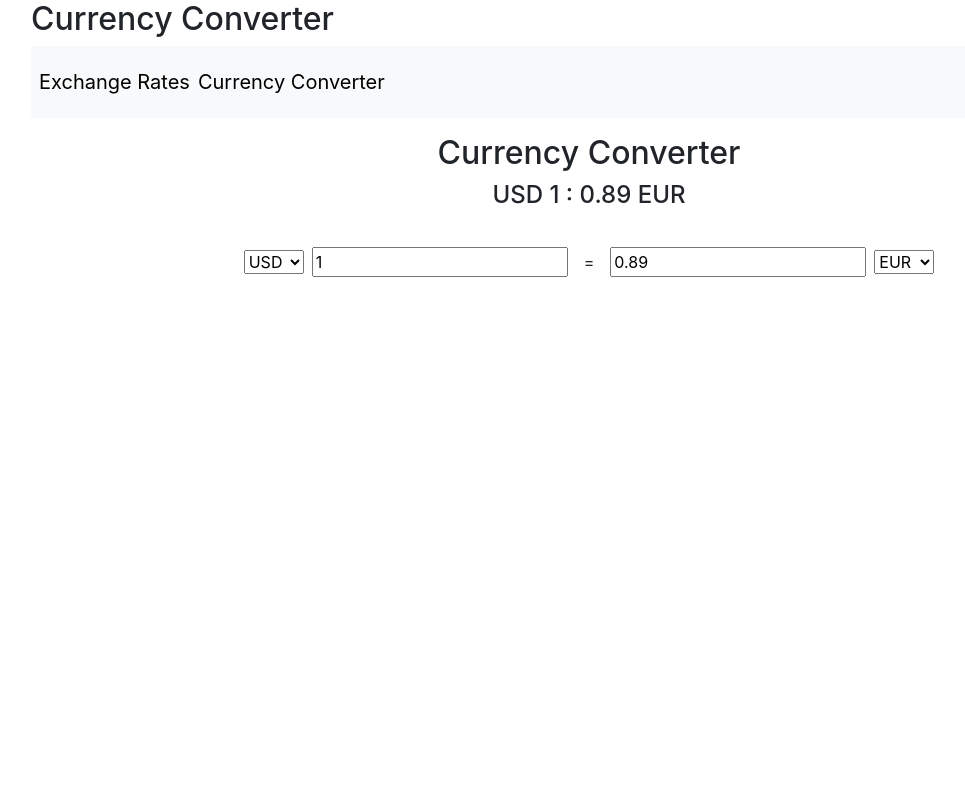
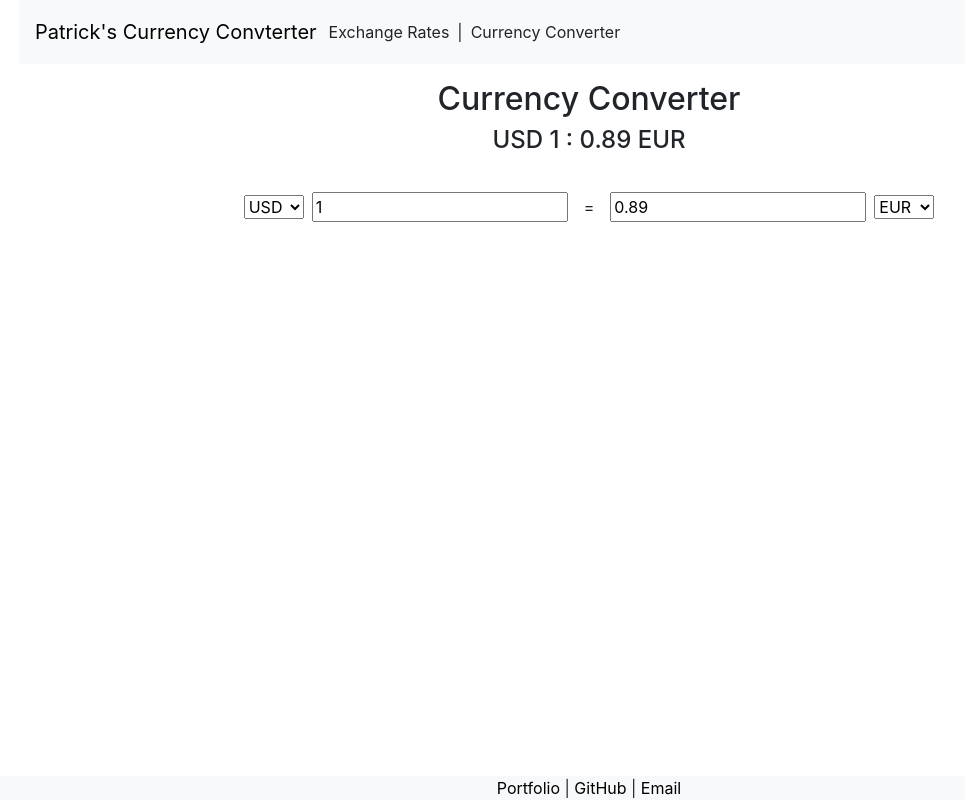
Before and after one commit to PMorehead/CurrencyExchange, a React (Create React App) app: page /CurrencyConverter in a window 1280 px wide. Shown: the whole page, without its empty margins (51-1016 px from the left). Built offline with nearby package versions, Linux system fonts and the light colour scheme.

Commit message:
Added some styling

```diff
--- a/src/App.js
+++ b/src/App.js
@@ -12,11 +12,13 @@ const NotFound = () => {
 const App = () => {
   return (
     <Router>
-      <div className="container">
-        <h2>Currency Converter</h2>
-        <nav className='navbar navbar-expand-lg navbar-light bg-light'>
-          <Link className='navbar-brand m-2' to="/">Exchange Rates</Link>
-          <Link className='navbar-brand' to="/CurrencyConverter/">Currency Converter</Link>
+      <div className="container bg-light text-center">
+        <h2 className='d-md-none'>Patrick's Currency Converter</h2>
+        <nav className='navbar navbar-expand navbar-light bg-light'>
+          <span className='m-1 navbar-brand d-none d-md-inline'>Patrick's Currency Convterter</span>
+          <Link className='m-2 nav-link' to="/">Exchange Rates</Link>
+          <span> | </span>
+          <Link className='m-2 nav-link' to="/CurrencyConverter/">Currency Converter</Link>
         </nav>
       </div>
       <Routes>
--- a/src/CurrencyConverter.js
+++ b/src/CurrencyConverter.js
@@ -155,7 +155,8 @@ class CurrencyConverter extends React.Component {
               <option value="ZAR">ZAR</option>
             </select>
             <input value={amount1} onChange={this.handleChangeAmount1} type="number" name="currency1" />
-            <span className="mx-3">=</span>
+            <span className="mx-3 d-none d-md-inline">=</span>
+            <p className='d-block d-md-none'>=</p>
             <input value={amount2} onChange={this.handleChangeAmount2} type="number" name="currency2" />
             <select className='m-2' name="cur2" defaultValue="EUR" onChange={this.handleChangeCur2}>
               <option value="AUD">AUD</option>
@@ -194,7 +195,19 @@ class CurrencyConverter extends React.Component {
             </select>
           </div>
         </div>
+        <footer>
+          <div class="row bg-light">
+            <div class="col fixed-bottom bg-light text-center">
+              <a className='footer-link'href="https://earnest-sorbet-b49b4e.netlify.app/">Portfolio</a>
+              <span> | </span>
+              <a className='footer-link' href="https://github.com/PMorehead">GitHub</a>
+              <span> | </span>
+              <a className='footer-link' href="mailto:patrick.a.morehead@gmail.com">Email</a>
+            </div>
+          </div>
+        </footer>
       </div>
+
     )
   }
 }
--- a/src/Home.js
+++ b/src/Home.js
@@ -88,10 +88,22 @@ class CurrencyRates extends React.Component {
         <div className='row'>
           <div className='col'></div>
           <div className='col-1'>
+            <br />
             {ratesElements}
           </div>
           <div className='col'></div>
         </div>
+        <footer>
+          <div class="row bg-light">
+            <div class="col fixed-bottom bg-light text-center">
+              <a className='footer-link' href="https://earnest-sorbet-b49b4e.netlify.app/">Portfolio</a>
+              <span> | </span>
+              <a className='footer-link' href="https://github.com/PMorehead">GitHub</a>
+              <span> | </span>
+              <a className='footer-link' href="mailto:patrick.a.morehead@gmail.com">Email</a>
+            </div>
+          </div>
+        </footer>
       </div>
     )
   }
--- a/src/index.css
+++ b/src/index.css
@@ -11,3 +11,12 @@ code {
   font-family: source-code-pro, Menlo, Monaco, Consolas, 'Courier New',
     monospace;
 }
+
+.footer-link {
+  color: black;
+  text-decoration: none;
+}
+
+.nav-link:hover {
+  text-decoration: underline;
+}
```
